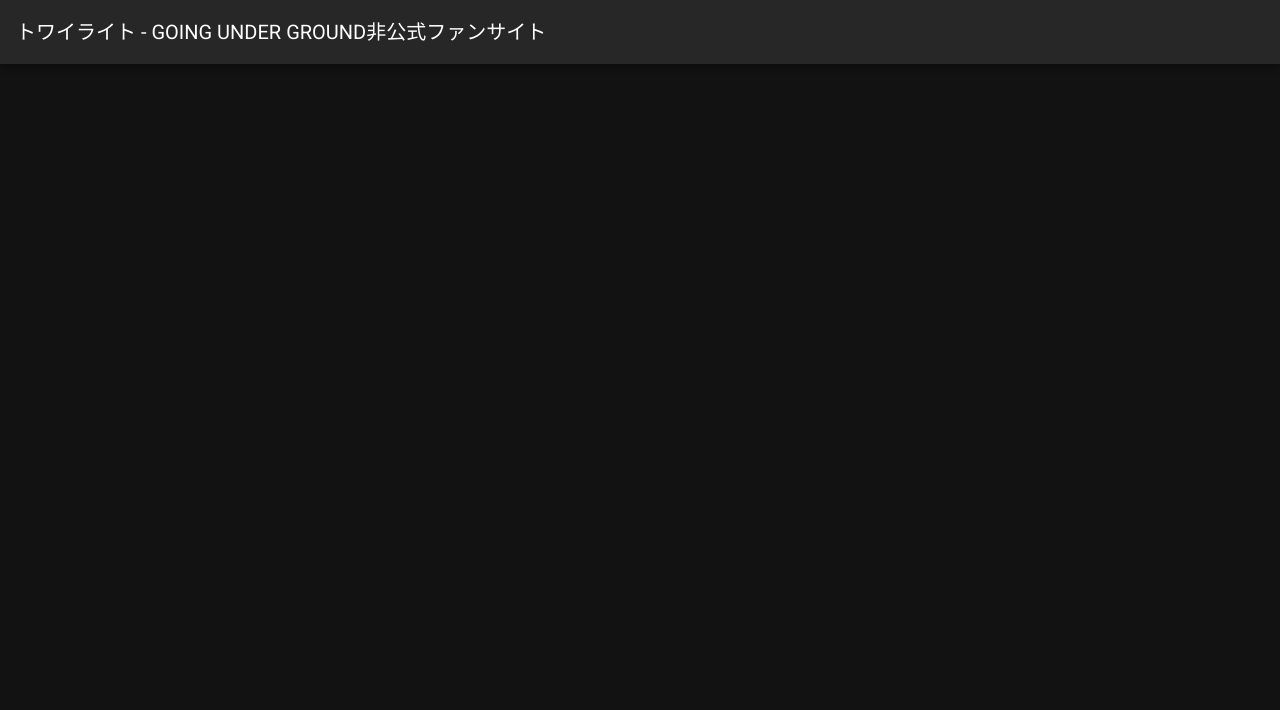
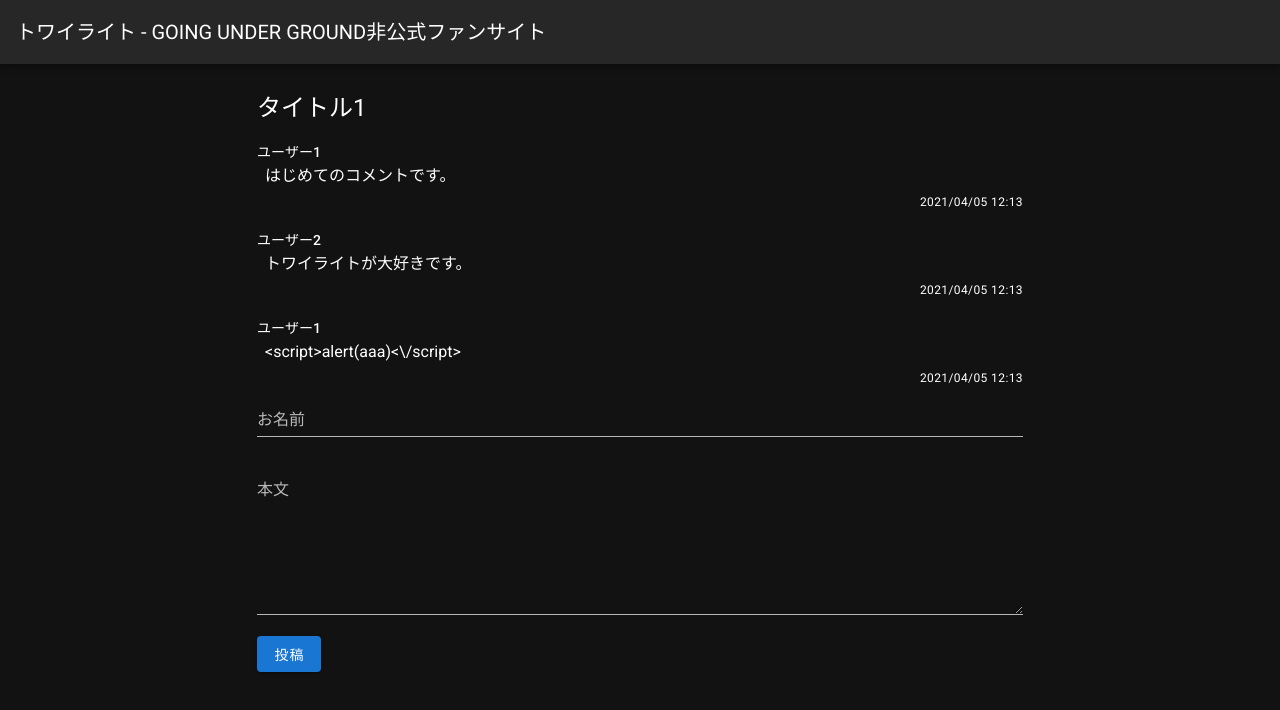
Before and after one commit to ak2ie/going-fan-site, a Nuxt app in the folder hosting/: page /thread in a window 1280 px wide. Shown: the top 710 px of the page. Built offline with nearby package versions, Linux system fonts and the light colour scheme.

Commit message:
作成途中

```diff
--- /dev/null
+++ b/hosting/components/Comment.vue
@@ -0,0 +1,3 @@
+<template>
+  <p>コメント</p>
+</template>
--- a/hosting/package.json
+++ b/hosting/package.json
@@ -15,7 +15,8 @@
   "dependencies": {
     "@nuxtjs/axios": "^5.13.1",
     "core-js": "^3.9.1",
-    "nuxt": "^2.15.3"
+    "nuxt": "^2.15.3",
+    "vee-validate": "^3.4.5"
   },
   "devDependencies": {
     "@nuxt/types": "^2.15.3",
--- /dev/null
+++ b/hosting/pages/thread.vue
@@ -0,0 +1,89 @@
+<template>
+  <v-row>
+    <v-col cols="12" md="8" offset-md="2">
+      <h5 class="text-h5 mt-4">{{ thread.title }}</h5>
+      <!-- コメント一覧 -->
+      <div v-for="(comment, index) in comments" :key="index" class="mt-4">
+        <span class="text-subtitle-2">{{ comment.name }}</span>
+        <p class="mb-1 ml-2">{{ comment.text }}</p>
+        <v-row>
+          <v-col cols="12" class="text-right text-caption">
+            <span>{{ comment.date }}</span>
+          </v-col>
+        </v-row>
+      </div>
+
+      <!-- 投稿文 -->
+      <validation-observer ref="observer" v-slot="{ invalid }">
+        <v-form @submit.prevent="submit">
+          <v-text-field label="お名前"></v-text-field>
+          <validation-provider
+            v-slot="{ erros, invalid }"
+            name="comment"
+            rules="required"
+          >
+            <v-textarea label="本文"></v-textarea>
+          </validation-provider>
+          <v-btn class="primary" type="submit">投稿</v-btn>
+        </v-form>
+      </validation-observer>
+    </v-col>
+  </v-row>
+</template>
+
+<script>
+import Logo from '~/components/Logo.vue'
+import VuetifyLogo from '~/components/VuetifyLogo.vue'
+
+/* ---------------------------------------
+ * バリデーション
+ * --------------------------------------- */
+import { required } from 'vee-validate/dist/rules'
+import { extend, ValidationObserver, ValidationProvider } from 'vee-validate'
+
+extend('required', {
+  ...required,
+  message: '入力してください。',
+})
+
+export default {
+  components: {
+    ValidationObserver,
+    ValidationProvider,
+  },
+
+  data: () => ({
+    thread: {
+      title: 'タイトル1',
+      comments: 100,
+      date: '2021/02/01',
+    },
+    comments: [
+      {
+        name: 'ユーザー1',
+        date: '2021/04/05 12:13',
+        text: 'はじめてのコメントです。',
+        fav: 0,
+      },
+      {
+        name: 'ユーザー2',
+        date: '2021/04/05 12:13',
+        text: 'トワイライトが大好きです。',
+        fav: 0,
+      },
+      {
+        name: 'ユーザー1',
+        date: '2021/04/05 12:13',
+        text: '<script>alert(aaa)<\\/script>',
+        fav: 0,
+      },
+    ],
+  }),
+
+  methods: {
+    submit() {
+      this.$refs.observer.validate()
+    },
+  },
+}
+</script>
```
Also changed, not shown: 2 other files (tests, documents, lock files or other folders).
